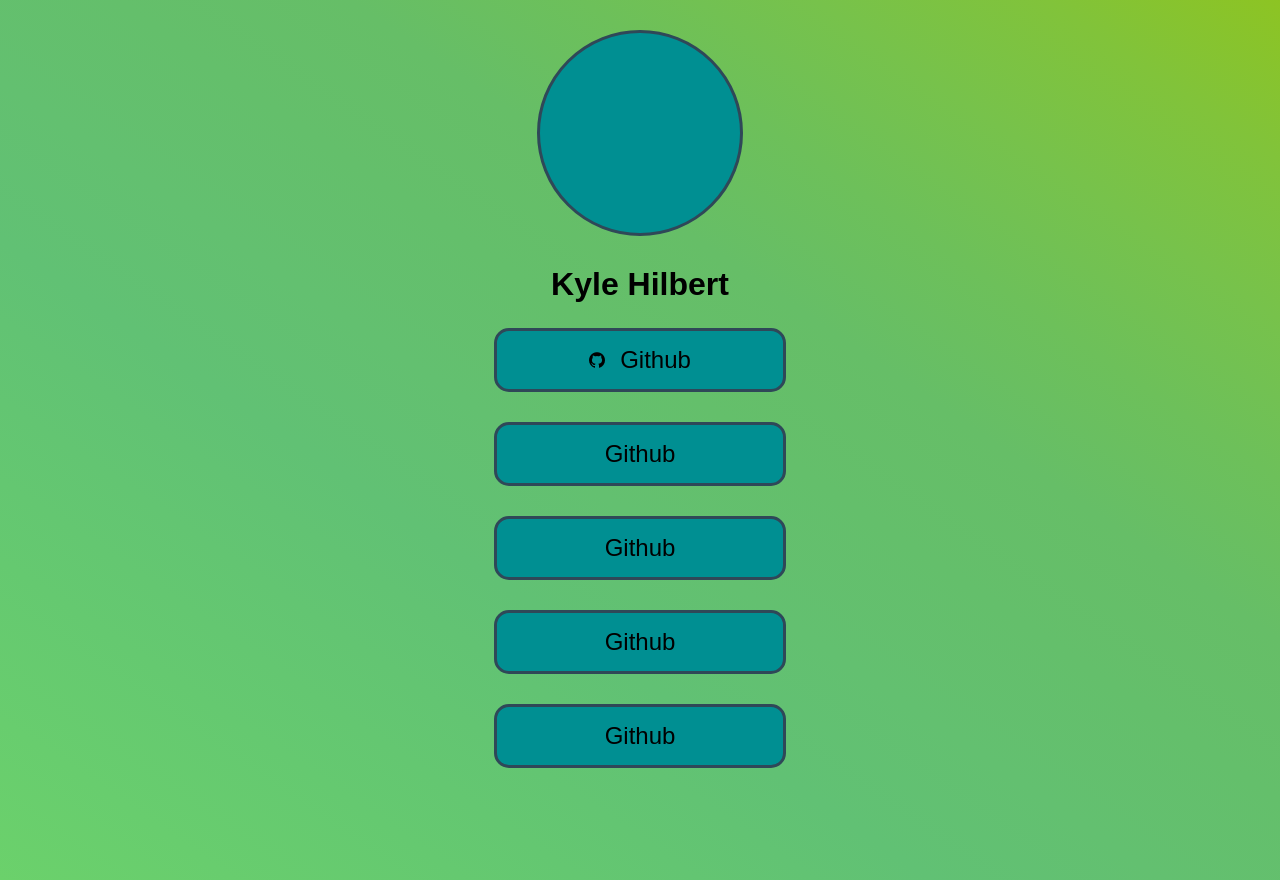
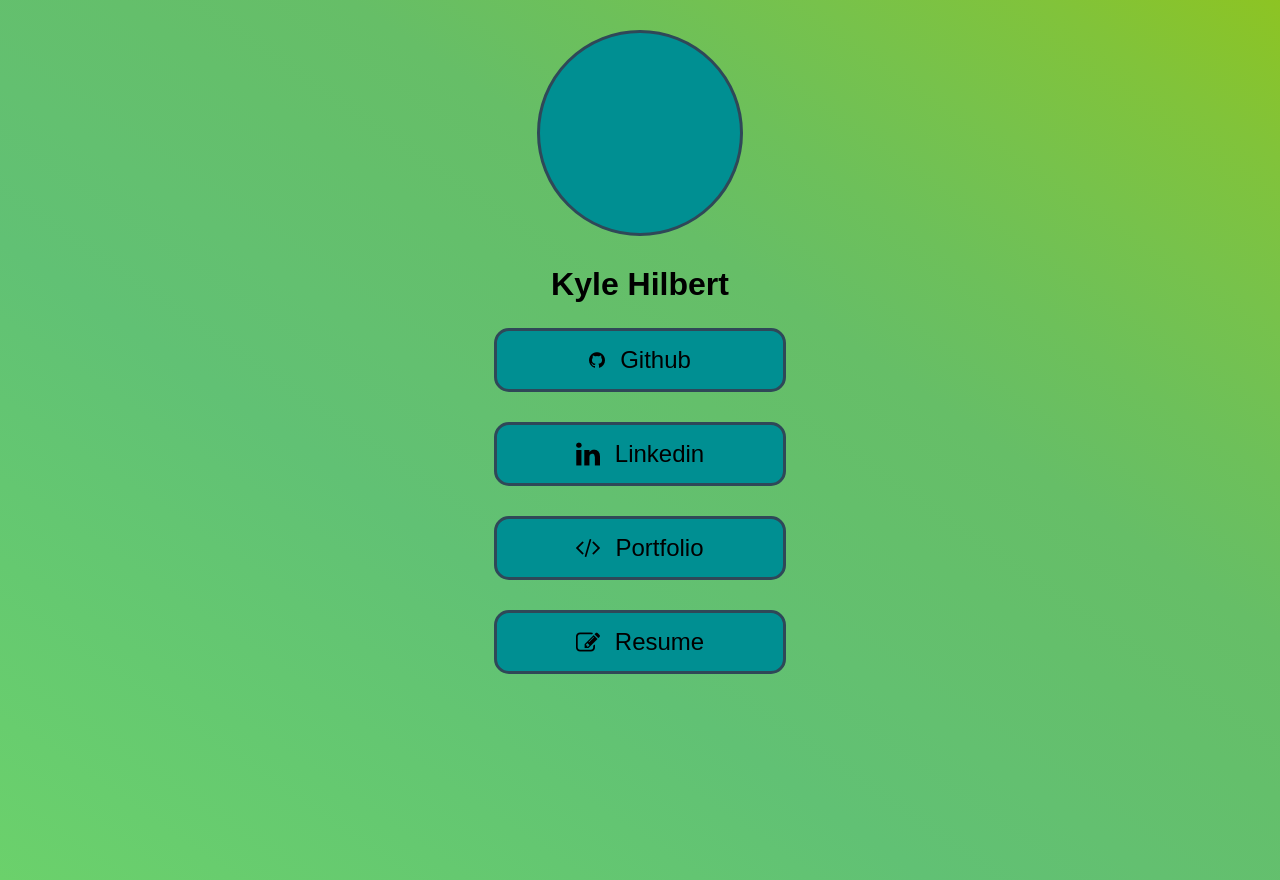
Before and after one commit to KyleHilbert/linktree, a plain HTML site: page index.html in a window 1280 px wide. Drawn offline with Linux system fonts and the light colour scheme.

Commit message:
Added logos next to text. Next step link when clicked

```diff
--- a/index.html
+++ b/index.html
@@ -16,10 +16,18 @@
         <img class="linkLogo" src="images/github-logo.png" alt="github logo" />
         <span class="linkName">Github</span>
       </section>
-      <section class="linkPill"><span class="linkName">Github</span></section>
-      <section class="linkPill"><span class="linkName">Github</span></section>
-      <section class="linkPill"><span class="linkName">Github</span></section>
-      <section class="linkPill"><span class="linkName">Github</span></section>
+      <section class="linkPill">
+        <img class="linkLogo" src="images/linkedin.png" alt="linkedin logo" />
+        <span class="linkName">Linkedin</span>
+      </section>
+      <section class="linkPill">
+        <img class="linkLogo" src="images/code (1).png" alt="code image" />
+        <span class="linkName">Portfolio</span>
+      </section>
+      <section class="linkPill">
+        <img class="linkLogo" src="images/resume.png" alt="resume image" />
+        <span class="linkName">Resume</span>
+      </section>
     </div>
   </body>
 </html>
```
